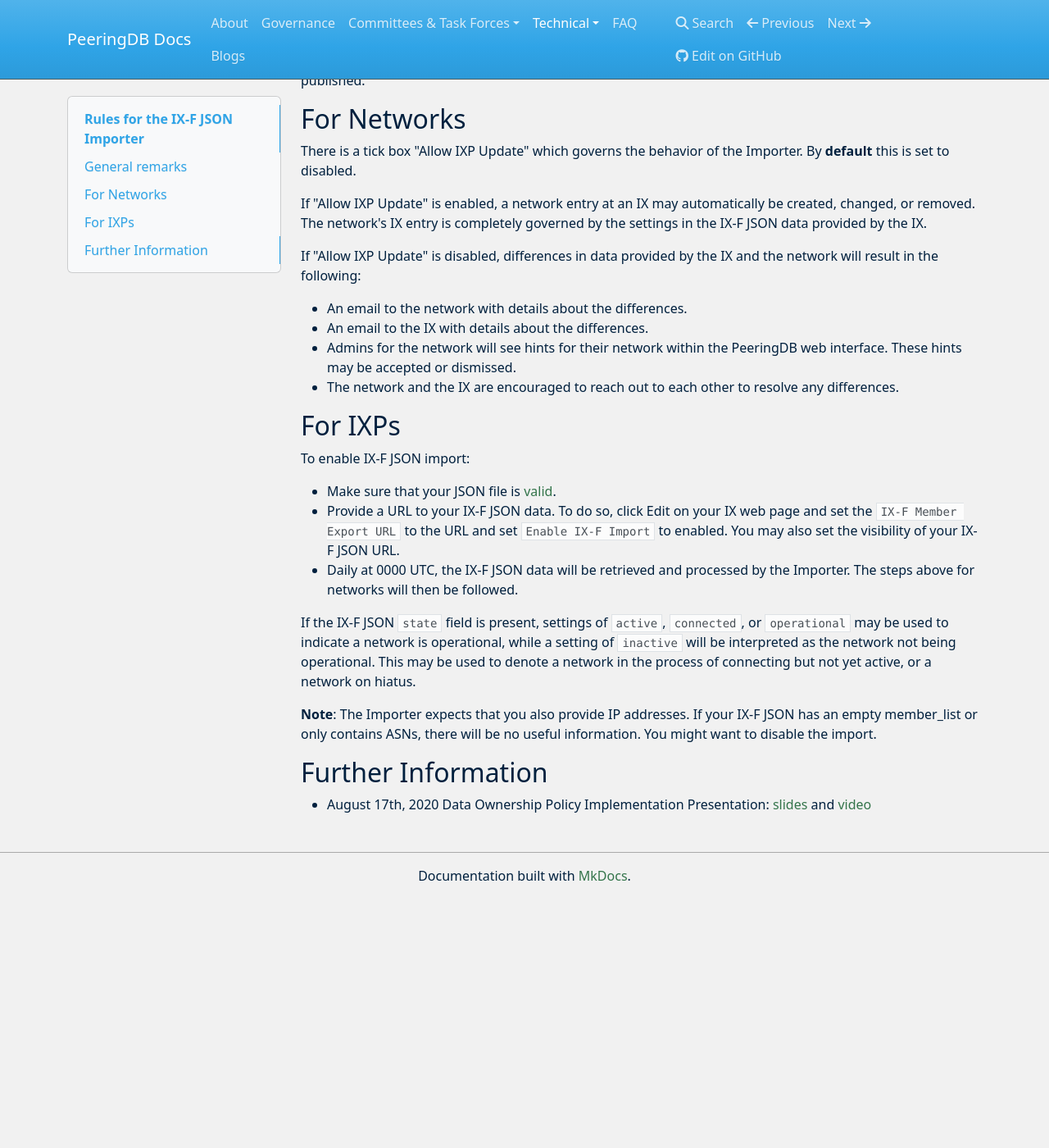
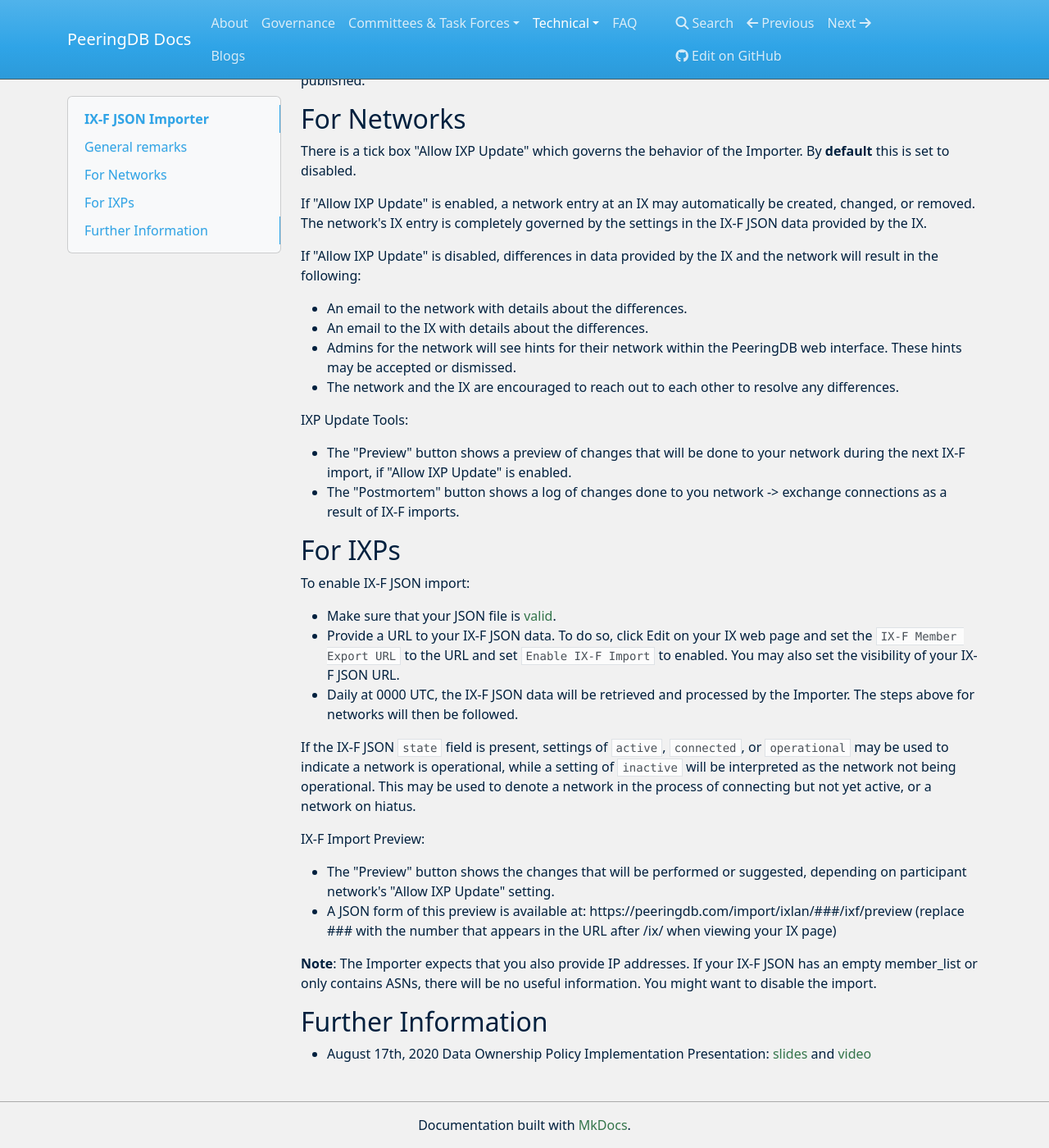
Before and after one commit to peeringdb/docs, an MkDocs documentation site: the page built from docs/ix-f-json-import-rules.md, in a window 1280 px wide and 1400 px high, scrolled down 248 px. Shown: the whole window at 82% size. Built offline with MkDocs 1.6.1, drawn with Linux system fonts in a browser that asks for light colours; nearby versions of some CDN libraries; before the commit the page ends 1344 px from its top, so only the background shows below that; some of the changed text lies outside the part shown.

Commit message:
IX-F JSON Importer doc updates.

```diff
--- a/docs/ix-f-json-import-rules.md
+++ b/docs/ix-f-json-import-rules.md
@@ -1,4 +1,4 @@
-# Rules for the IX-F JSON Importer
+# IX-F JSON Importer
 PeeringDB allows networks and IXPs to update entries via the IX-F JSON import feature.
 
 ## General remarks
@@ -16,6 +16,11 @@
 - Admins for the network will see hints for their network within the PeeringDB web interface. These hints may be accepted or dismissed.
 - The network and the IX are encouraged to reach out to each other to resolve any differences.
 
+IXP Update Tools:
+
+- The "Preview" button shows a preview of changes that will be done to your network during the next IX-F import, if "Allow IXP Update" is enabled.
+- The "Postmortem" button shows a log of changes done to you network -> exchange connections as a result of IX-F imports.
+
 ## For IXPs
 To enable IX-F JSON import:
 
@@ -25,6 +30,11 @@
 
 If the IX-F JSON `state` field is present, settings of `active`, `connected`, or `operational` may be used to indicate a network is operational, while a setting of `inactive` will be interpreted as the network not being operational. This may be used to denote a network in the process of connecting but not yet active, or a network on hiatus.
 
+IX-F Import Preview:
+
+- The "Preview" button shows the changes that will be performed or suggested, depending on participant network's "Allow IXP Update" setting.
+- A JSON form of this preview is available at: https://peeringdb.com/import/ixlan/###/ixf/preview (replace ### with the number that appears in the URL after /ix/ when viewing your IX page)
+
 **Note**: The Importer expects that you also provide IP addresses. If your IX-F JSON has an empty member_list or only contains ASNs, there will be no useful information. You might want to disable the import.
 
 ## Further Information
```
